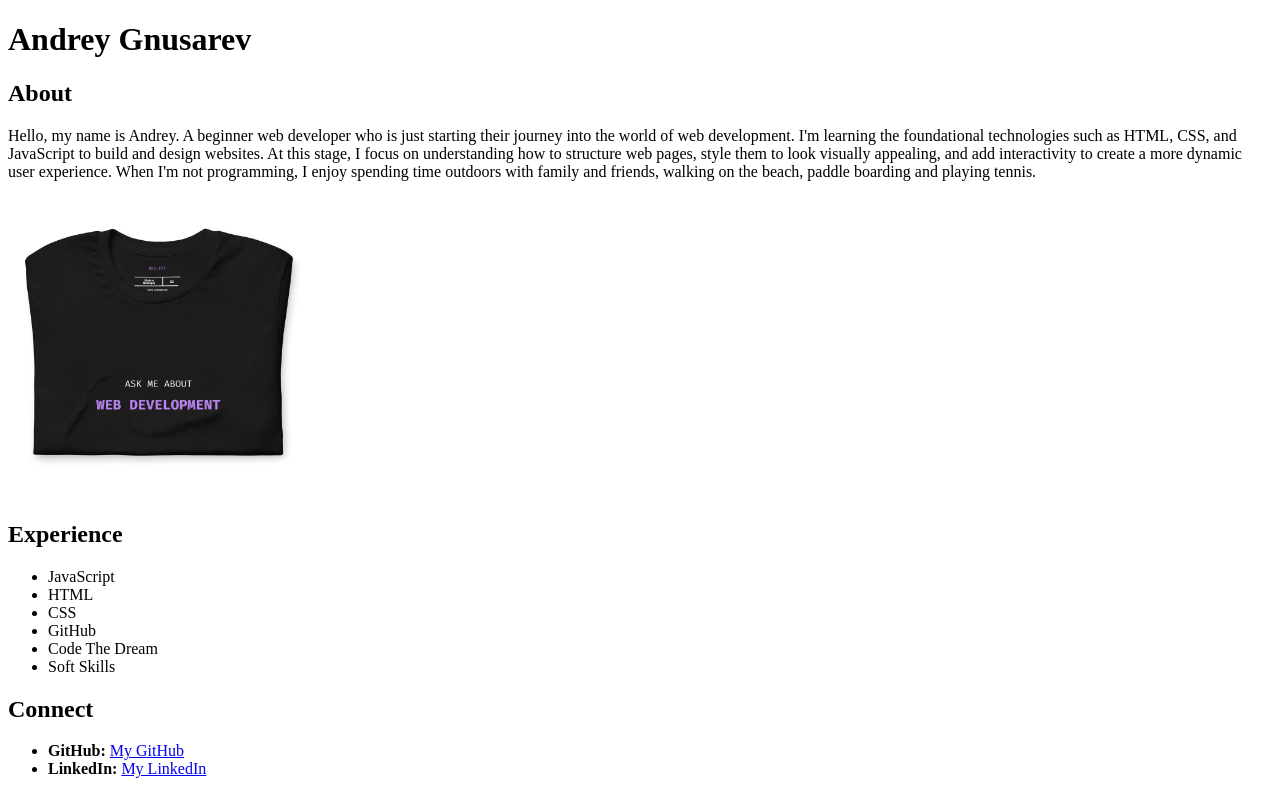
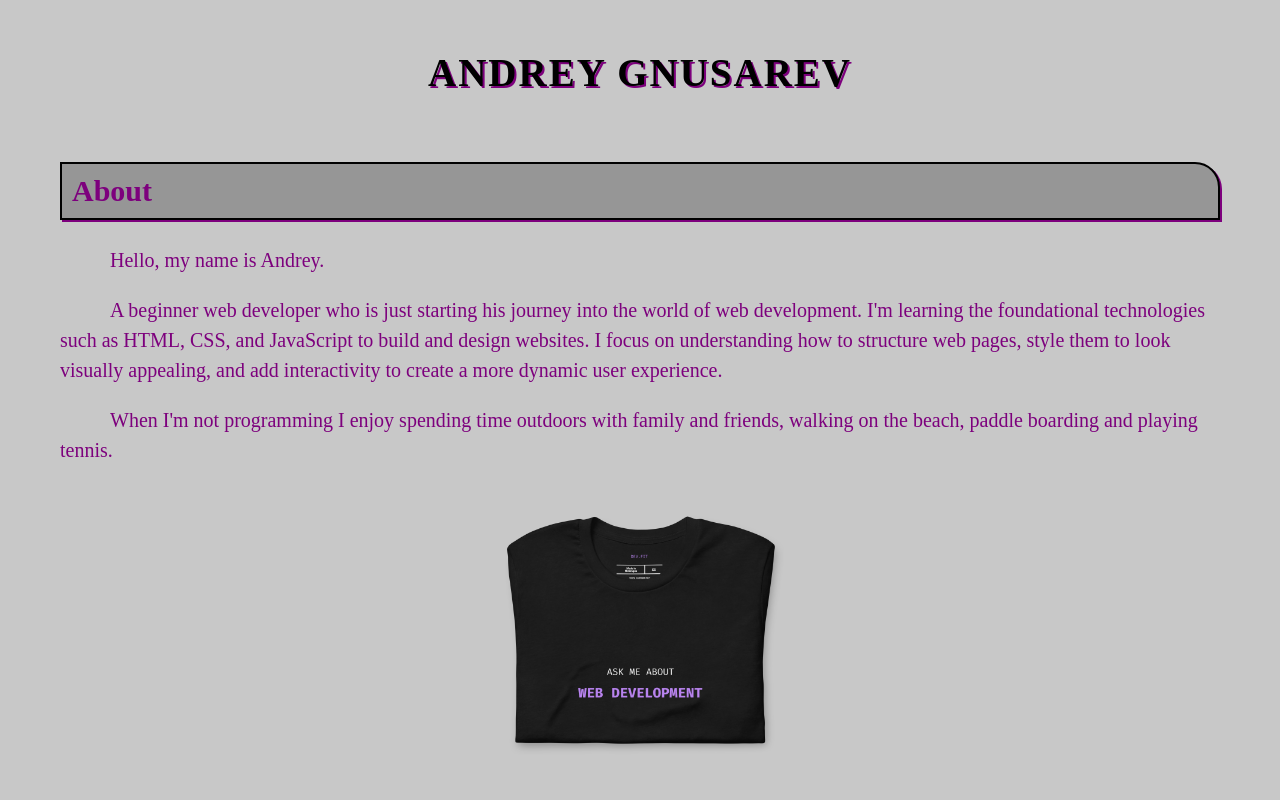
Before and after one commit to andreyctd/andrey-gnusarev-kepler, a plain HTML site: page index.html in a window 1280 px wide. Shown: the top 800 px of the page. Drawn offline with Linux system fonts and the light colour scheme.

Commit message:
Styling added

```diff
--- /dev/null
+++ b/css/index.css
@@ -0,0 +1,74 @@
+body {
+    background-color: rgb(200, 200, 200);
+    color: rgb(125, 0, 125);
+    font-family:'Times New Roman', Times, serif;
+    font-size: 20px;
+    margin: 20px;
+    padding: 30px;
+}
+h1 {
+    font-family:serif;
+    text-transform: uppercase;
+    letter-spacing: 2px;
+    line-height: 1.2;
+    text-shadow: 2px 2px rgb(125, 0, 125);
+    font-size: 39px;
+    font-weight: bold;
+    color: #000000;
+    text-align: center;
+    margin: 0 0 30px 0;
+}
+h2 {
+    font-size: 30px;
+    font-weight: bold;
+    border: 2px rgb(0, 0, 0) solid;
+    padding: 10px;
+    border-top-right-radius: 25px;
+    background-color: rgb(150, 150, 150);
+    box-shadow: 2px 2px;
+}
+p {
+    text-indent: 50px;
+    line-height: 1.5;
+}
+img {
+    display: block;
+    margin: 0px auto;
+}
+section {
+    margin: 10px 0;
+    padding: 10px;
+}
+.experience-list li{
+    list-style-type: none;
+    background-color:rgb(255, 255, 255);
+    border: 2px solid rgb(125, 0, 125);
+    padding: 10px;
+    border-radius: 10px;
+    box-shadow: 2px 2px rgb(0, 0, 0);
+    text-align: center;
+    margin: 15px 50px 0 0;
+}
+.experience-list li:hover {
+    transform: translateY(-5px);
+}
+.connect-links li {
+    list-style-type: none;
+    margin: 40px 0;
+    padding: 0px;
+}
+.connect-links li a {
+    background-color: rgb(255, 255, 255);
+    border: 2px solid rgb(125, 0, 125);
+    padding: 10px;
+    border-radius: 10px;
+    text-decoration: none;
+    box-shadow: 2px 2px rgb(125, 0, 125);
+}
+.connect-links li a:hover {
+    background-color: rgb(125, 0, 125);
+    color: rgb(255, 255, 255);
+    border: 2px solid rgb(0, 0, 150);
+    box-shadow: 2px 2px rgb(0, 0, 150);
+    transform: translateY(-5px);
+}
--- a/index.html
+++ b/index.html
@@ -7,17 +7,20 @@
         <meta name="description" content="Portfolio of Andrey Gnusarev, a web developer.">
         <meta name="keywords" content="Andrey Gnusarev, portfolio, web developer">
         <meta name="viewport" content="width=device-width, initial-scale=1.0">
+        <link rel="stylesheet" href="css/index.css">
     </head>
     <body>
         <h1>Andrey Gnusarev</h1>
         <section id="About">
         <h2>About</h2>
-        <p>Hello, my name is Andrey. A beginner web developer who is just starting their journey into the world of web development. I'm learning the foundational technologies such as HTML, CSS, and JavaScript to build and design websites. At this stage, I focus on understanding how to structure web pages, style them to look visually appealing, and add interactivity to create a more dynamic user experience. When I'm not programming, I enjoy spending time outdoors with family and friends, walking on the beach, paddle boarding and playing tennis.</p>
-        <img src = "./images/unisex-staple-t-shirt-black-front-658b3adf59ec3.webp" = "Web development picture" width = "300" height = "300">
+        <p>Hello, my name is Andrey.</p>
+        <p>A beginner web developer who is just starting his journey into the world of web development. I'm learning the foundational technologies such as HTML, CSS, and JavaScript to build and design websites. I focus on understanding how to structure web pages, style them to look visually appealing, and add interactivity to create a more dynamic user experience.</p>
+        <p>When I'm not programming I enjoy spending time outdoors with family and friends, walking on the beach, paddle boarding and playing tennis.</p>
+        <img src = "./images/unisex-staple-t-shirt-black-front-658b3adf59ec3.webp" alt= "Web development picture" width = "300" height = "300">
         </section>
         <section id="Experience">
         <h2>Experience</h2>
-        <ul>
+        <ul class="experience-list">
             <li>JavaScript</li>
             <li>HTML</li>
             <li>CSS</li>
@@ -28,7 +31,7 @@
         </section>
         <section id="Connect">
         <h2>Connect</h2>
-        <ul>
+        <ul class="connect-links">
             <li><strong>GitHub: </strong><a href="https://github.com/andreyctd" target="_blank">My GitHub</a></li>
             <li><strong>LinkedIn: </strong><a href="https://www.linkedin.com/in/andrey-gnusarev-165185356/" target="_blank">My LinkedIn</a></li>
         </ul>
```
Also changed, not shown: 1 other file.
